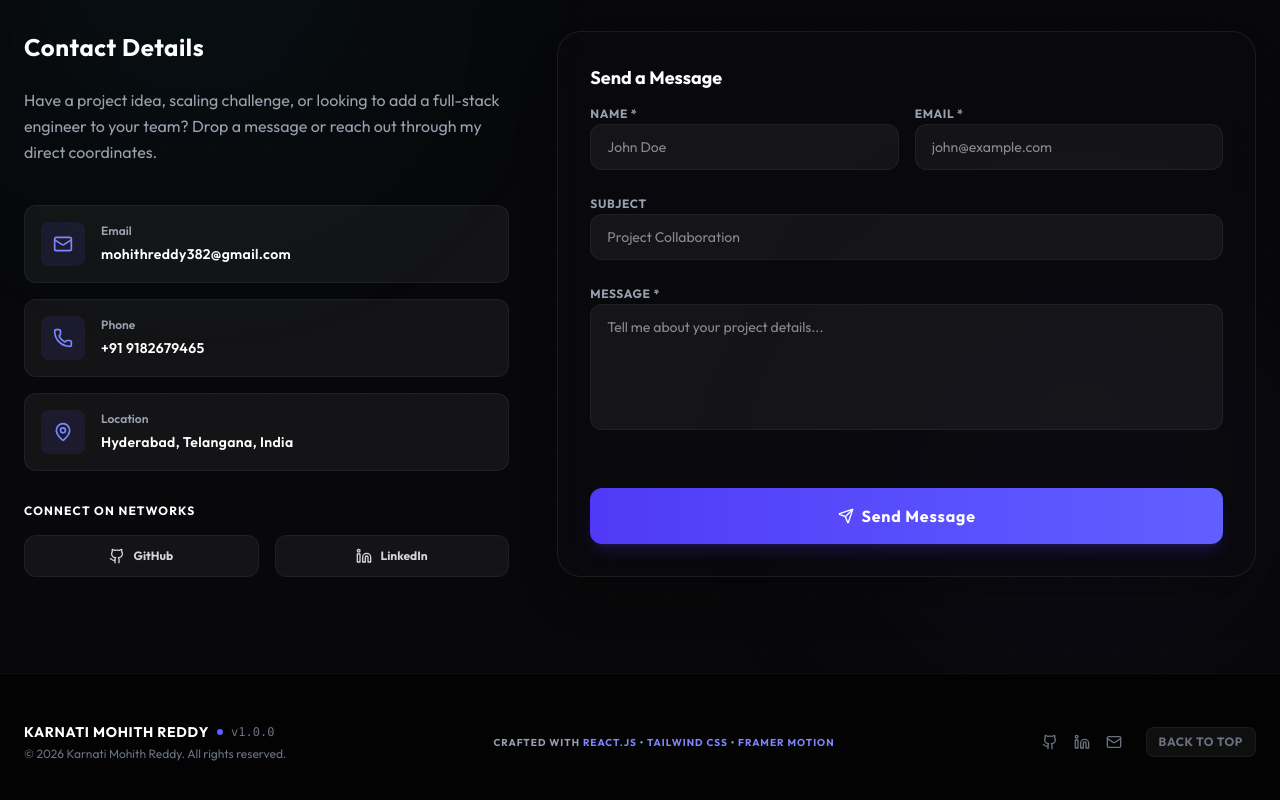
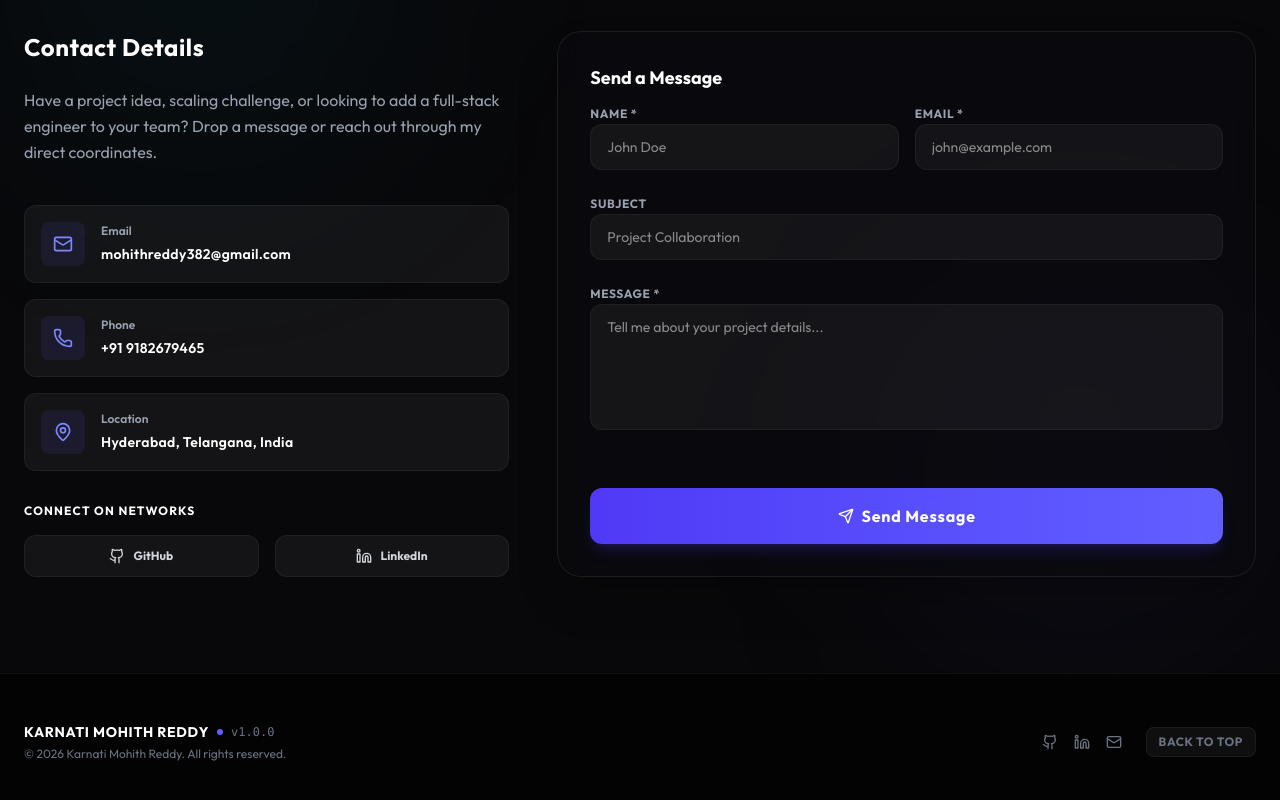
Before and after one commit to mohithreddy123-hub/portfolio, a React (Vite) app: page / in a window 1280 px wide. Shown: the part 6965-7765 px from the top of the page. Built offline with nearby package versions, Linux system fonts and the light colour scheme.

Commit message:
style: remove tech credits from footer

```diff
--- a/src/components/Footer.tsx
+++ b/src/components/Footer.tsx
@@ -42,10 +42,7 @@ export default function Footer() {
           </p>
         </div>
 
-        {/* Tech Stack Mention */}
-        <p className="text-gray-400 text-[10px] uppercase tracking-widest font-bold text-center md:text-left">
-          Crafted with <span className="text-indigo-400">React.js</span> • <span className="text-indigo-400">Tailwind CSS</span> • <span className="text-indigo-400">Framer Motion</span>
-        </p>
+
 
         {/* Socials & Top Link */}
         <div className="flex items-center gap-6">
```
